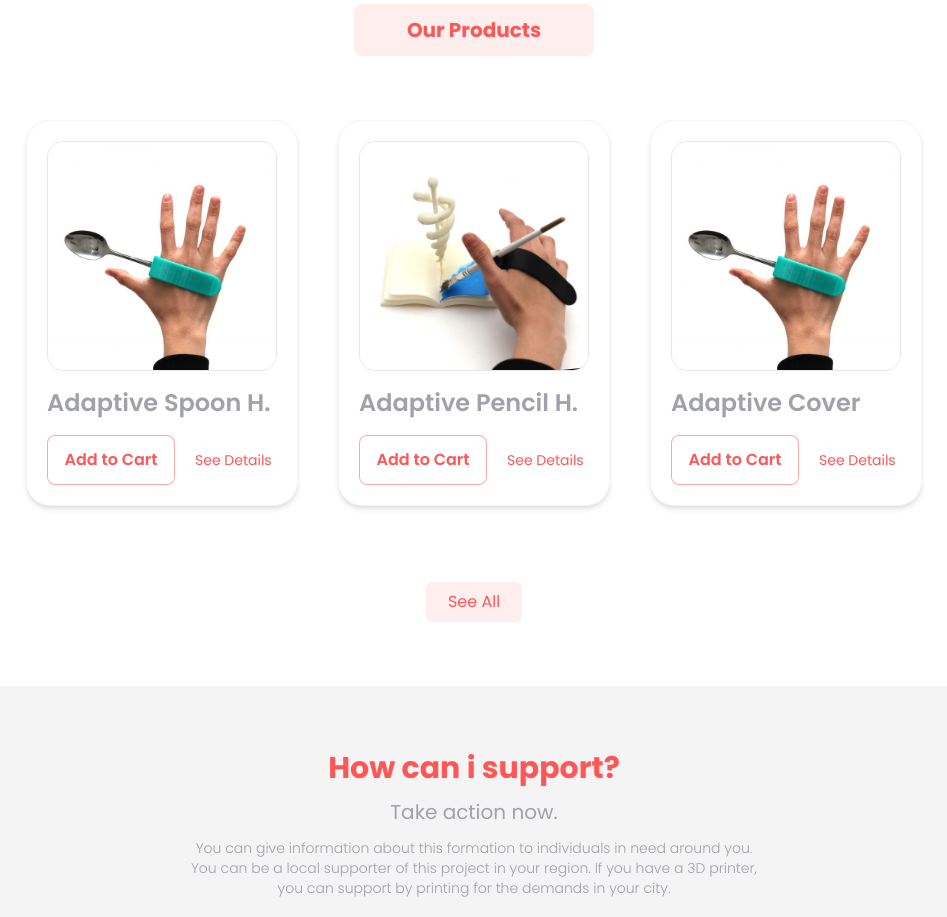
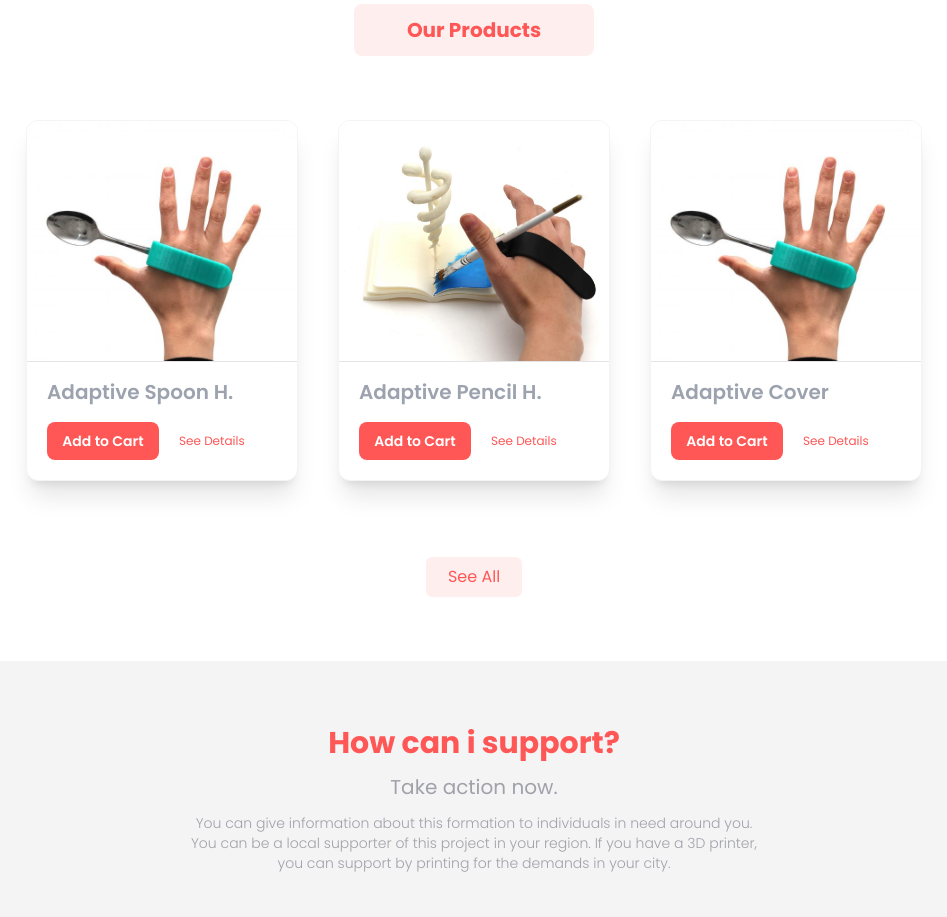
Before and after one commit to jaeger-dvlp/3d-donate-web, a React (Create React App) app: page / in a window 1280 px wide. Shown: the part 860-1777 px from the top of the page, without its empty margins (166-1113 px from the left). Built offline with nearby package versions, Linux system fonts and the light colour scheme.

Commit message:
update style of card

```diff
--- a/src/Components/ProductCard.jsx
+++ b/src/Components/ProductCard.jsx
@@ -18,38 +18,40 @@ export default function ProductCard({ incomingProduct }) {
   return (
     <div
       className="w-full group hover:bg-zinc-50 xl:max-w-lg lg:max-w-lg max-w-xs
-      grid grid-cols-1 gap-4 transition-all duration-200 hover:shadow-lg hover:border-zinc-200
-    bg-white rounded-3xl shadow-md border border-zinc-100 place-content-start place-items-start p-5"
+      grid grid-cols-1 gap-4 transition-all duration-200 shadow-xl hover:border-zinc-200
+    bg-white rounded-xl overflow-hidden border border-zinc-100 place-content-start place-items-start p-0"
     >
       <Link
-        className="rounded-2xl border border-zinc/50 overflow-hidden"
+        className="overflow-hidden w-full h-full border-b border-b-zinc-200"
         to={`/products/${incomingProduct.productSlug}`}
       >
         <img
-          className="w-full group-hover:scale-110 transition-all duration-300"
+          className="w-full h-full object-cover max-h-[15rem]"
           src={incomingProduct.productImage}
           alt={incomingProduct.productTitle[i18next.language]}
         />
       </Link>
 
-      <h1 className="xl:text-2xl w-full max-w-[14rem] whitespace-nowrap overflow-hidden lg:text-2xl text-lg text-left text-zinc-400 font-semibold">
+      <div className="w-full grid grid-cols-1 place-content-start place-items-start p-5 gap-4 pt-0">
+        <h1 className="xl:text-xl w-full max-w-[14rem] whitespace-nowrap overflow-hidden lg:text-xl text-lg text-left text-gray-400 font-semibold">
           {incomingProduct.productTitle[i18next.language]}
         </h1>
-      <div className="w-full flex flex-wrap justify-start content-center gap-5">
+        <div className="w-full pt-0 flex flex-wrap justify-start content-center gap-5">
           <button
             type="button"
             onClick={() => updateCart(incomingProduct)}
-          className="p-3 focus:ring-2 ring-brand-red/30  active:scale-90 font-semibold hover:bg-brand-red/20 transition-all duration-200 rounded-lg w-full max-w-[8rem] border border-brand-red/50 bg-white text-brand-red"
+            className="p-2 text-sm focus:ring-2 ring-brand-red/30 active:scale-90 font-semibold transition-all duration-200 rounded-lg w-full max-w-[7rem] border border-brand-red/50 text-white bg-brand-red hover:brightness-90"
           >
             {t('buttons.add-to-cart')}
           </button>
           <Link
-          className="self-center text-brand-red hover:underline text-sm"
+            className="self-center text-brand-red hover:underline text-xs"
             to={`/products/${incomingProduct.productSlug}`}
           >
             {t('buttons.see-details')}
           </Link>
         </div>
       </div>
+    </div>
   );
 }
```
Lines whose indentation alone changed are shown as unchanged.
